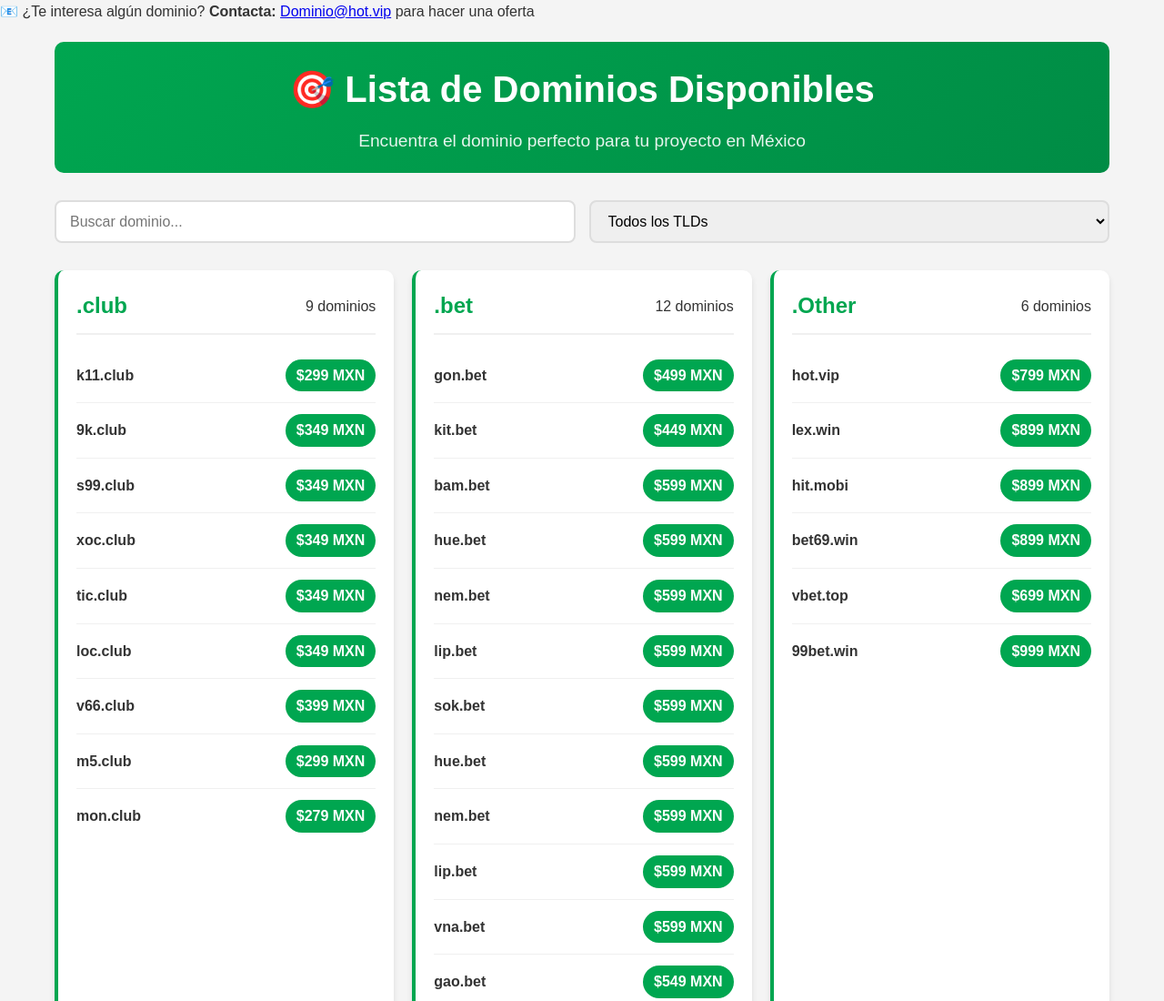
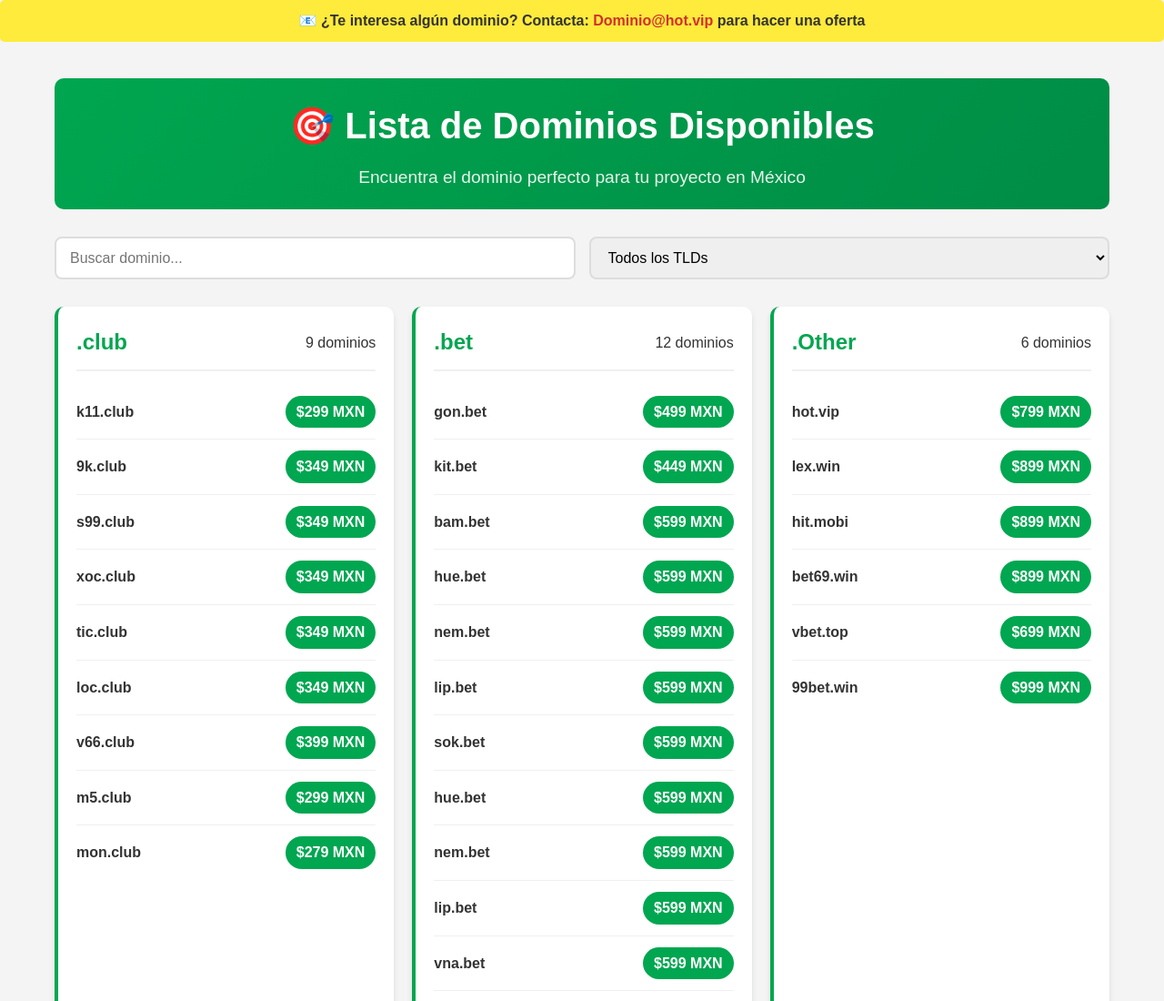
Before and after one commit to limelemonade555/dm-listing-other-tld, a plain HTML site: page index.html in a window 1280 px wide. Shown: the top 1100 px of the page at 91% size. Drawn offline with Linux system fonts and the light colour scheme.

Commit message:
styles.css

```diff
--- a/styles.css
+++ b/styles.css
@@ -15,6 +15,25 @@ body {
     max-width: 1200px;
     margin: 0 auto;
     padding: 20px;
+}
+
+.contact-banner {
+    background: #ffeb3b;
+    color: #333;
+    text-align: center;
+    padding: 10px;
+    margin-bottom: 20px;
+    border-radius: 5px;
+    font-weight: bold;
+}
+
+.contact-banner a {
+    color: #d32f2f;
+    text-decoration: none;
+}
+
+.contact-banner a:hover {
+    text-decoration: underline;
 }
 
 header {
@@ -133,4 +152,5 @@ footer {
     header h1 {
         font-size: 2em;
     }
+
 }
```
